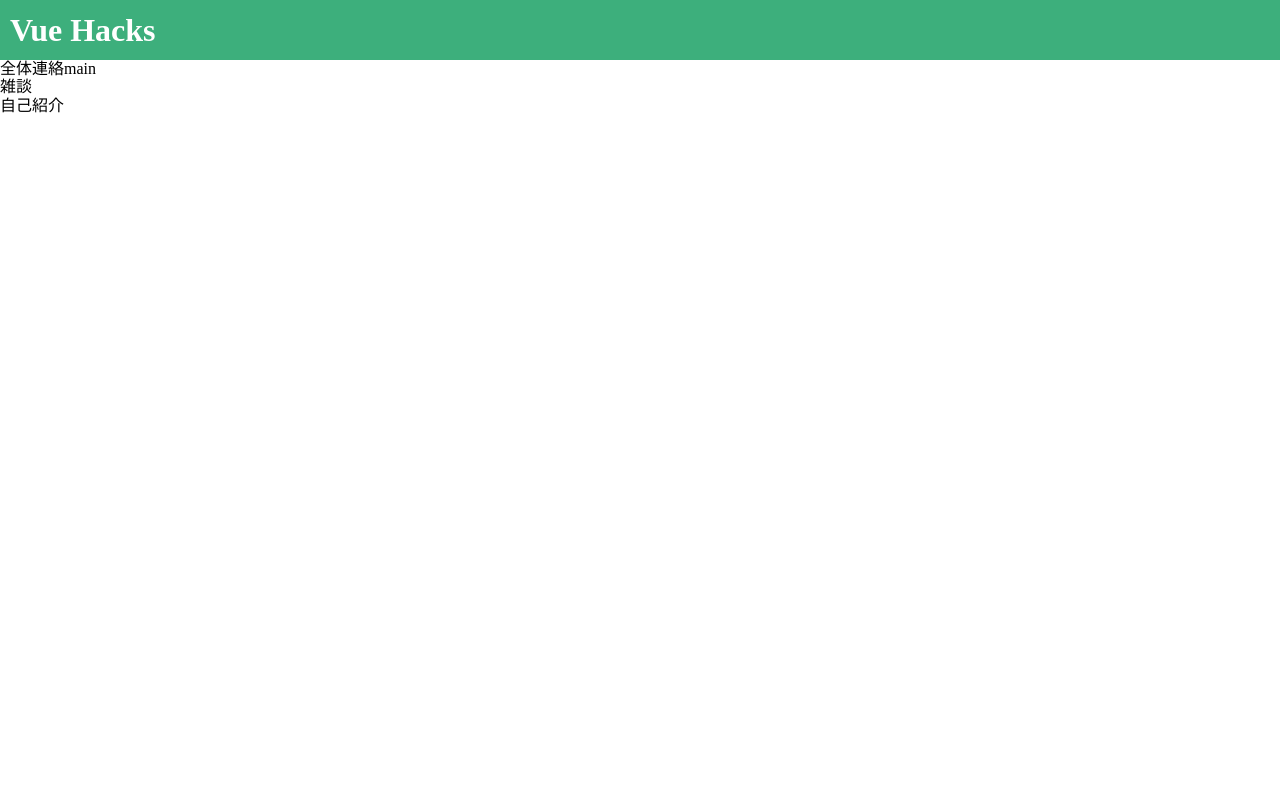
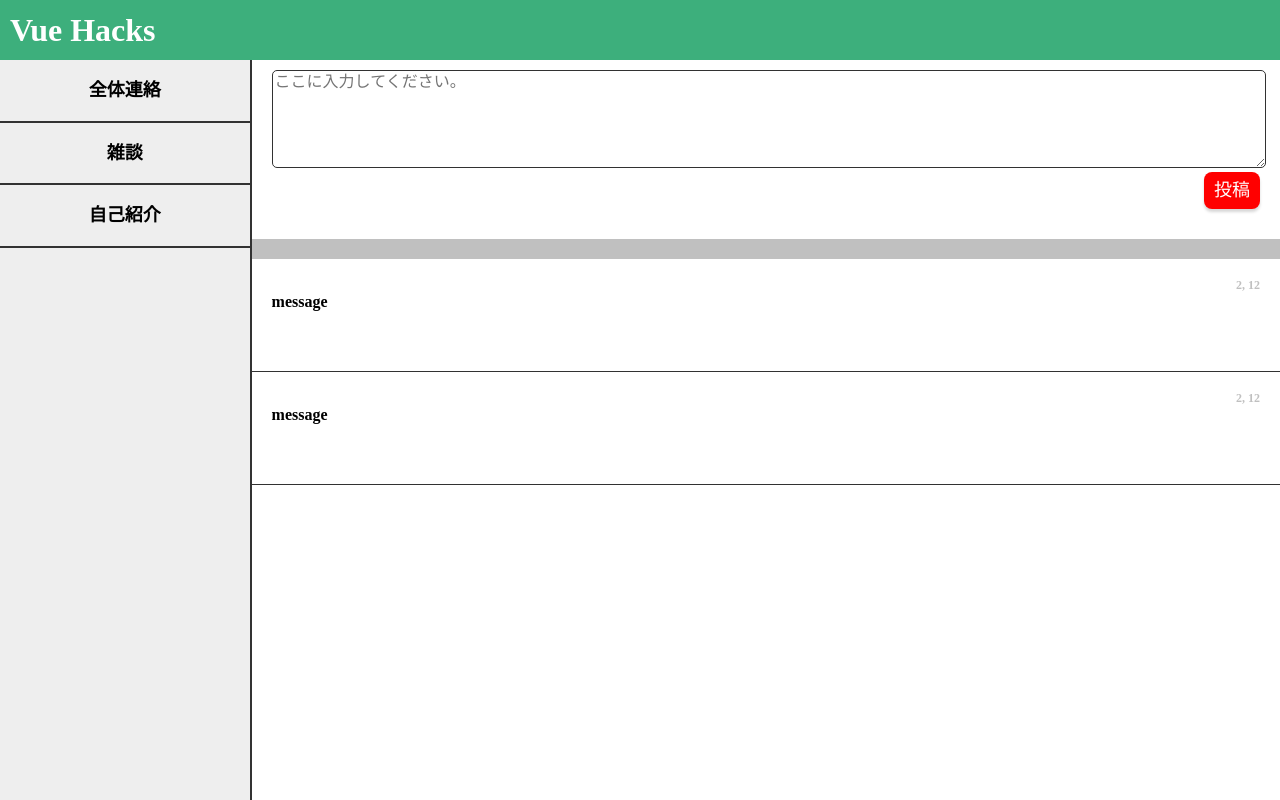
Before and after one commit to koki315/VueApp, a Vue app in the folder my-app/: page / in a window 1280 px wide. Built offline with nearby package versions, Linux system fonts and the light colour scheme.

Commit message:
added Button TextBox MessageList MessageList components

```diff
--- a/my-app/src/App.vue
+++ b/my-app/src/App.vue
@@ -1,6 +1,6 @@
 <template>
   <div id="app">
-    <Header> </Header>
+    <Header/>
     <div class="container">
       <SideMenu />
       <Main></Main>
@@ -24,6 +24,9 @@
 </script>
 
 <style>
+body{
+  font-weight: bold;
+}
 ul {
   list-style: none;
   margin: 0;
@@ -34,5 +37,6 @@
   position: fixed;
   width: 100%;
   display: flex;
+  height: 100%;
 }
 </style>
--- /dev/null
+++ b/my-app/src/components/Button.vue
@@ -0,0 +1,27 @@
+<template>
+  <button>{{ buttonName }}</button>
+</template>
+
+<script>
+export default {
+  props: {
+    buttonName: {
+      type: String,
+      required: true,
+    },
+  },
+};
+</script>
+
+<style>
+button {
+  background: red;
+  border: none;
+  font-size: 18px;
+  border-radius: 8px;
+  color: white;
+  padding: 8px 10px 8px;
+  cursor: pointer;
+  box-shadow: 0 3px 3px rgba(0, 0, 0, 0.16);
+}
+</style>
--- a/my-app/src/components/Main.vue
+++ b/my-app/src/components/Main.vue
@@ -1,15 +1,26 @@
 <template>
-  <div>
-    main
+  <div class="main">
+    <TextBox />
+    <MessageList/>
   </div>
 </template>
 
 <script>
+import TextBox from "@/components/TextBox";
+import MessageList from "@/components/MessageList";
+
 export default {
-
-}
+  components: {
+    TextBox,
+    MessageList
+  },
+};
 </script>
 
 <style>
-
+.main {
+  text-align: center;
+  width: calc(100% - 250px);
+  overflow: scroll;
+}
 </style>
--- /dev/null
+++ b/my-app/src/components/Message.vue
@@ -0,0 +1,36 @@
+<template>
+  <div class="message">
+    <div class="date">{{ month }}, {{ day }}</div>
+    <div>message</div>
+  </div>
+</template>
+
+<script>
+var posted = new Date();
+
+export default {
+  data() {
+    return {
+      month: posted.getMonth() + 1,
+      day: posted.getDate(),
+    };
+  },
+};
+</script>
+
+<style>
+.message {
+  text-align: left;
+  cursor: pointer;
+  padding: 20px 20px 60px;
+  border-bottom: 1px solid rgba(50, 50, 50);
+}
+.message:hover {
+  background: #eee;
+}
+.date{
+  text-align: right;
+  color: #C0C0C0 ;
+  font-size: 12px;
+}
+</style>
--- /dev/null
+++ b/my-app/src/components/MessageList.vue
@@ -0,0 +1,20 @@
+<template>
+  <div>
+    <Message/>
+    <Message/>
+  </div>
+</template>
+
+<script>
+import Message from "@/components/Message";
+export default {
+ components:{
+   Message
+ }
+}
+  Message
+</script>
+
+<style>
+
+</style>
--- a/my-app/src/components/SideMenu.vue
+++ b/my-app/src/components/SideMenu.vue
@@ -1,5 +1,5 @@
 <template>
-  <div>
+  <div class="sidemenu">
     <ul>
       <li>全体連絡</li>
       <li>雑談</li>
@@ -9,11 +9,31 @@
 </template>
 
 <script>
-export default {
-
-}
+export default {};
 </script>
 
 <style>
-
+.sidemenu {
+  width: 250px;
+  height: 100%;
+  text-align: center;
+  border-right: 2px solid rgba(50, 50, 50);
+}
+.sidemenu {
+  background: #eee;
+}
+.sidemenu ul li {
+  border-bottom: 2px solid rgba(50, 50, 50);
+  padding: 20px 0;
+  cursor: pointer;
+  font-size: 18px;
+}
+.sidemenu ul li:hover {
+  background: rgba(50, 50, 50);
+  color: #eee;
+}
+.sidemenu ul li:active {
+  background: rgba(50, 50, 50);
+  color: #eee;
+}
 </style>
--- /dev/null
+++ b/my-app/src/components/TextBox.vue
@@ -0,0 +1,37 @@
+<template>
+    <div class="form">
+      <textarea
+        id=""
+        cols="100"
+        rows="5"
+        placeholder="ここに入力してください。"
+      ></textarea>
+      <div class="button-container">
+        <Button buttonName="投稿"></Button>
+      </div>
+    </div>
+</template>
+
+<script>
+import Button from '@/components/Button'
+export default {
+  components:{
+    Button: Button
+  }
+};
+</script>
+
+<style>
+textarea {
+  width: 100%;
+  border: 1px solid rgba(50, 50, 50);
+  border-radius: 5px;
+}
+.form {
+  padding: 10px 20px 30px;
+  border-bottom: 20px #C0C0C0 solid;
+}
+.button-container{
+  text-align: right;
+}
+</style>
```
Also changed, not shown: 1 other file (tests, documents, lock files or other folders).
